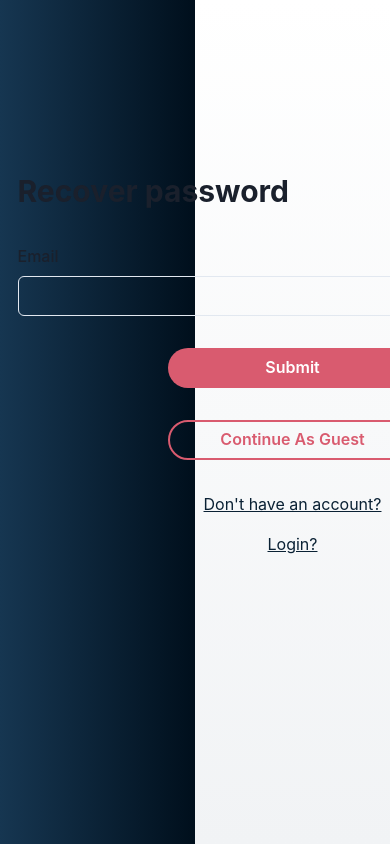
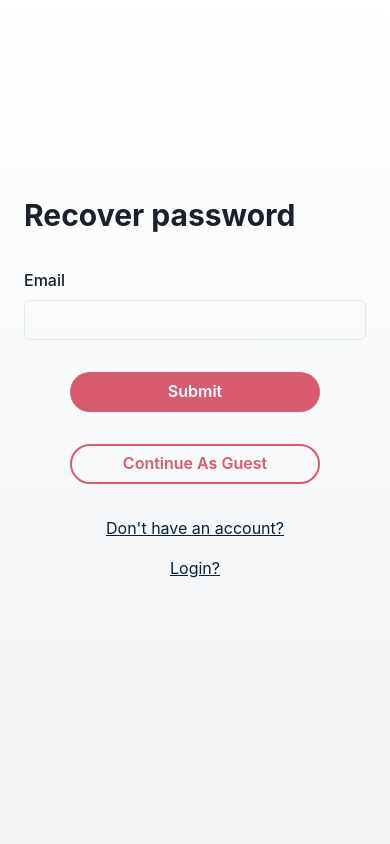
Before and after one commit to JNeuvonen/tesla-calc, a Next.js app: page /get-recovery-link in a window 390 px wide. Built offline with nearby package versions, Linux system fonts and the light colour scheme.

Commit message:
Make login page view more mobile responsive

```diff
--- a/pages/login.tsx
+++ b/pages/login.tsx
@@ -9,6 +9,7 @@ import BlueText from "../components/StyleWrappers/BlueText";
 import TextInputLifeFeedback from "../components/TextInputLifeFeedback";
 import { useAuth } from "../context/auth";
 import { getInputFieldValById } from "../utils/functions/general";
+import useWindowDimensions from "../utils/hooks/windowDimensions";
 
 const Login = () => {
   const [emailIsValid, setEmailIsValid] = useState(false);
@@ -94,7 +95,7 @@ const Login = () => {
                 Don't have an account?
               </BlueText>
             </Link>
-            <Link href={"/signup"}>
+            <Link href={"/get-recovery-link"}>
               <BlueText textDecoration={"underline"} textAlign={"center"}>
                 Forgot password?
               </BlueText>
@@ -111,19 +112,25 @@ export default Login;
 // STYLING
 
 export const ContentStyles = ({ children }: { children?: React.ReactNode }) => {
+  const { width } = useWindowDimensions();
   return (
     <Flex bgGradient={greyGradient()} width={"100%"} height={"100vh"}>
-      <Box width={"80%"} height={"100vh"} bgGradient={blueGradient()}></Box>
+      {width > 1000 && (
+        <Box width={"80%"} height={"100vh"} bgGradient={blueGradient()}></Box>
+      )}
       <Flex
-        width={"50%"}
+        width={width > 1000 ? "50%" : "100%"}
         height={"100vh"}
         justifyContent={"center"}
         alignItems={"center"}
       >
-        <Box>
-          <Box minHeight={"500px"} width={"550px"}>
-            {children}
-          </Box>
+        <Box
+          minHeight={"500px"}
+          maxWidth={"550px"}
+          width={"100%"}
+          padding={"24px"}
+        >
+          {children}
         </Box>
       </Flex>
     </Flex>
```
